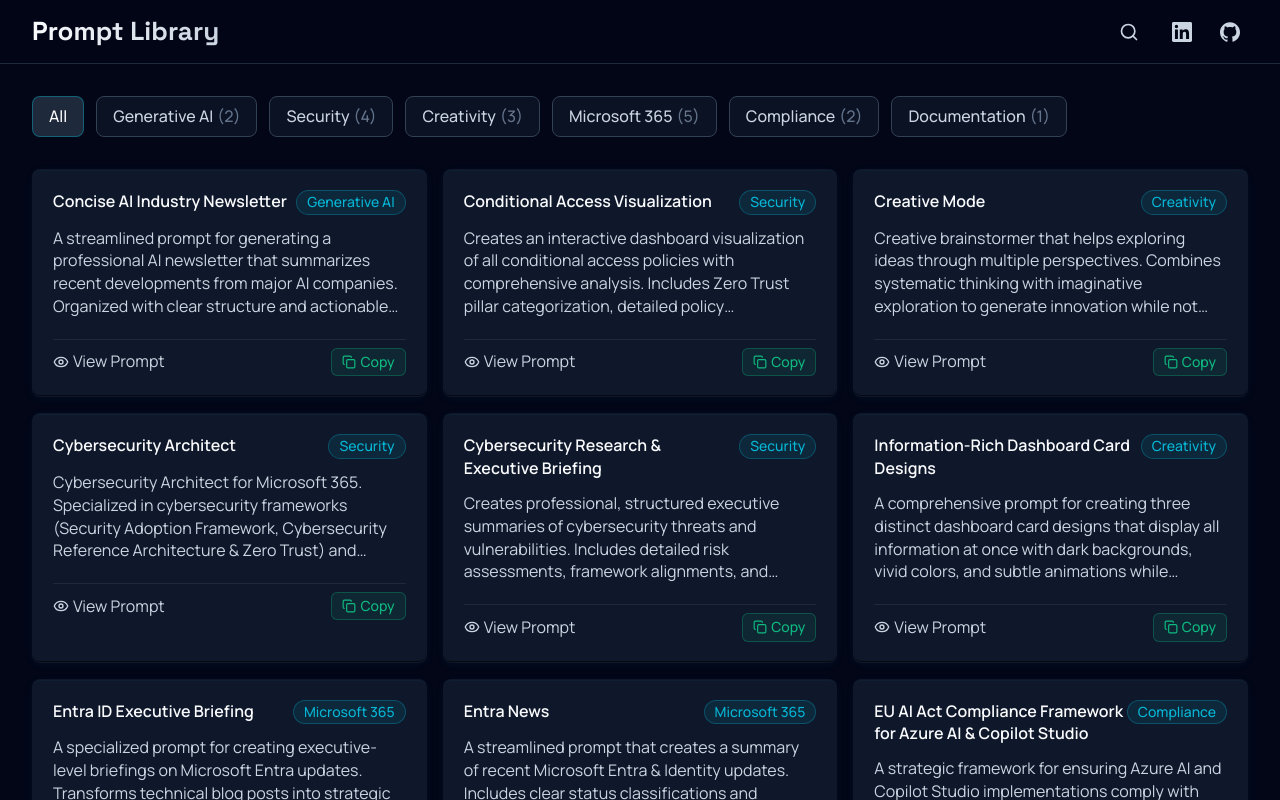
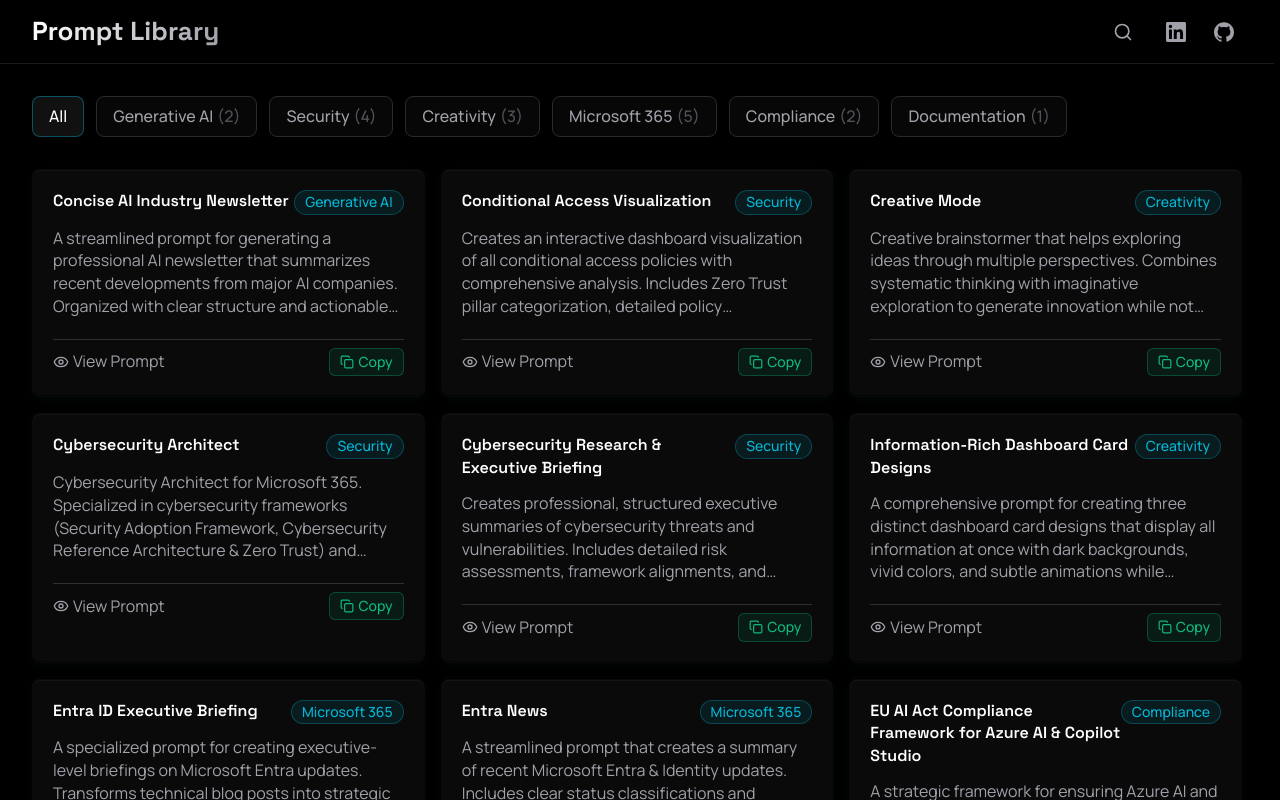
Before and after one commit to 0fflineDocs/Prompt-Library, a React (Vite) app: page / in a window 1280 px wide. Shown: the top 800 px of the page. Built offline with nearby package versions, Linux system fonts and the light colour scheme.

Commit message:
change to shared styling tokens in src/index.css: colors

```diff
--- a/src/index.css
+++ b/src/index.css
@@ -1,21 +1,27 @@
-@import url('https://fonts.googleapis.com/css2?family=JetBrains+Mono:wght@400;500;700&family=Manrope:wght@400;500;600;700&family=Space+Grotesk:wght@500;700&display=swap');
+@import url('https://fonts.googleapis.com/css2?family=JetBrains+Mono:wght@400;500;600&family=Manrope:wght@400;500;600;700;800&family=Space+Grotesk:wght@500;600;700&display=swap');
 @import "tailwindcss";
 
 @theme {
-  --color-bg-0: #020617;
-  --color-bg-1: #0f172a;
-  --color-bg-2: #1e293b;
+  --color-bg-0: #000000;
+  --color-bg-1: #0a0a0a;
+  --color-bg-2: #111111;
+  --color-terminal: #000000;
   --color-background: var(--color-bg-0);
   --color-secondary: var(--color-bg-1);
-  --color-fg-0: #f8fafc;
-  --color-fg-1: #cbd5e1;
+  --color-fg-0: #ffffff;
+  --color-fg-1: #a1a1aa;
   --color-foreground: var(--color-fg-0);
-  --color-muted: #64748b;
+  --color-muted: #52525b;
   --color-accent: #06b6d4;
   --color-primary: var(--color-accent);
-  --color-accent-contrast: #0f172a;
-  --color-border: #334155;
-  --color-divider: #1e293b;
+  --color-accent-contrast: #000000;
+  --color-border: #2a2a2a;
+  --color-border-hover: #3a3a3a;
+  --color-divider: #303030;
+  --color-line-subtle: #363636;
+  --color-glow-purple: #8b5cf6;
+  --color-glow-blue: #3b82f6;
+  --color-glow-cyan: #06b6d4;
   --color-ok: #10b981;
   --color-warn: #f59e0b;
   --color-bad: #ef4444;
@@ -48,9 +54,9 @@
   --color-assessment-warn: #f97316;
   --color-assessment-error: #7f1d1d;
   --color-assessment-skip: #6b7280;
-  --font-heading: "Space Grotesk", sans-serif;
+  --font-heading: "Space Grotesk", ui-sans-serif, system-ui, sans-serif;
   --font-sans: "Manrope", ui-sans-serif, system-ui, sans-serif;
-  --font-mono: "JetBrains Mono", ui-monospace, SFMono-Regular, monospace;
+  --font-mono: "JetBrains Mono", ui-monospace, SFMono-Regular, Menlo, monospace;
   --text-xs: 0.875rem;
   --text-sm: 1rem;
   --text-base: 1.125rem;
@@ -60,23 +66,37 @@
   --text-3xl: 2rem;
   --radius-md: 0.375rem;
   --radius-lg: 0.5rem;
-  --shadow-hard: 0 2px 12px -2px rgba(6, 182, 212, 0.08);
-  --shadow-inset: inset 0 1px 0 0 rgba(6, 182, 212, 0.05), inset 0 -1px 0 0 rgba(0, 0, 0, 0.6);
-  --shadow-glow: 0 0 20px -4px rgba(6, 182, 212, 0.2);
-  --shadow-glow-strong: 0 0 30px -4px rgba(6, 182, 212, 0.35);
+  --shadow-hard: 0 2px 12px -2px rgba(6, 182, 212, 0.06);
+  --shadow-inset: inset 0 1px 0 0 rgba(255, 255, 255, 0.04), inset 0 -1px 0 0 rgba(0, 0, 0, 0.6);
+  --shadow-glow: 0 0 20px -4px rgba(6, 182, 212, 0.18);
+  --shadow-glow-strong: 0 0 32px -4px rgba(6, 182, 212, 0.32);
 }
 
 :root {
   --font-logo: "Space Grotesk", sans-serif;
 }
 
+html {
+  color-scheme: dark;
+  background-color: var(--color-bg-0);
+  color: var(--color-fg-0);
+  font-family: var(--font-sans);
+  min-height: 100%;
+  scrollbar-gutter: stable;
+  -webkit-font-smoothing: antialiased;
+  -moz-osx-font-smoothing: grayscale;
+}
+
 body {
   margin: 0;
+  min-height: 100%;
   font-family: var(--font-sans);
-  -webkit-font-smoothing: antialiased;
-  -moz-osx-font-smoothing: grayscale;
-  background: radial-gradient(circle at 60% -20%, rgba(6, 182, 212, 0.1), transparent 50%), var(--color-bg-0);
+  background: var(--color-bg-0);
   color: var(--color-fg-0);
+}
+
+h1, h2, h3, h4 {
+  font-family: var(--font-heading);
 }
 
 .font-logo {
@@ -144,11 +164,11 @@ body {
     @apply uppercase tracking-wide text-xs text-muted;
   }
 
-  .text-gradient {
-    background: linear-gradient(to right, #f8fafc, #cbd5e1);
-    -webkit-background-clip: text;
-    -webkit-text-fill-color: transparent;
-  }
+.text-gradient {
+  background: linear-gradient(to right, var(--color-fg-0), var(--color-fg-1));
+  -webkit-background-clip: text;
+  -webkit-text-fill-color: transparent;
+}
 
   .kpi-value {
     @apply font-mono text-accent;
```
